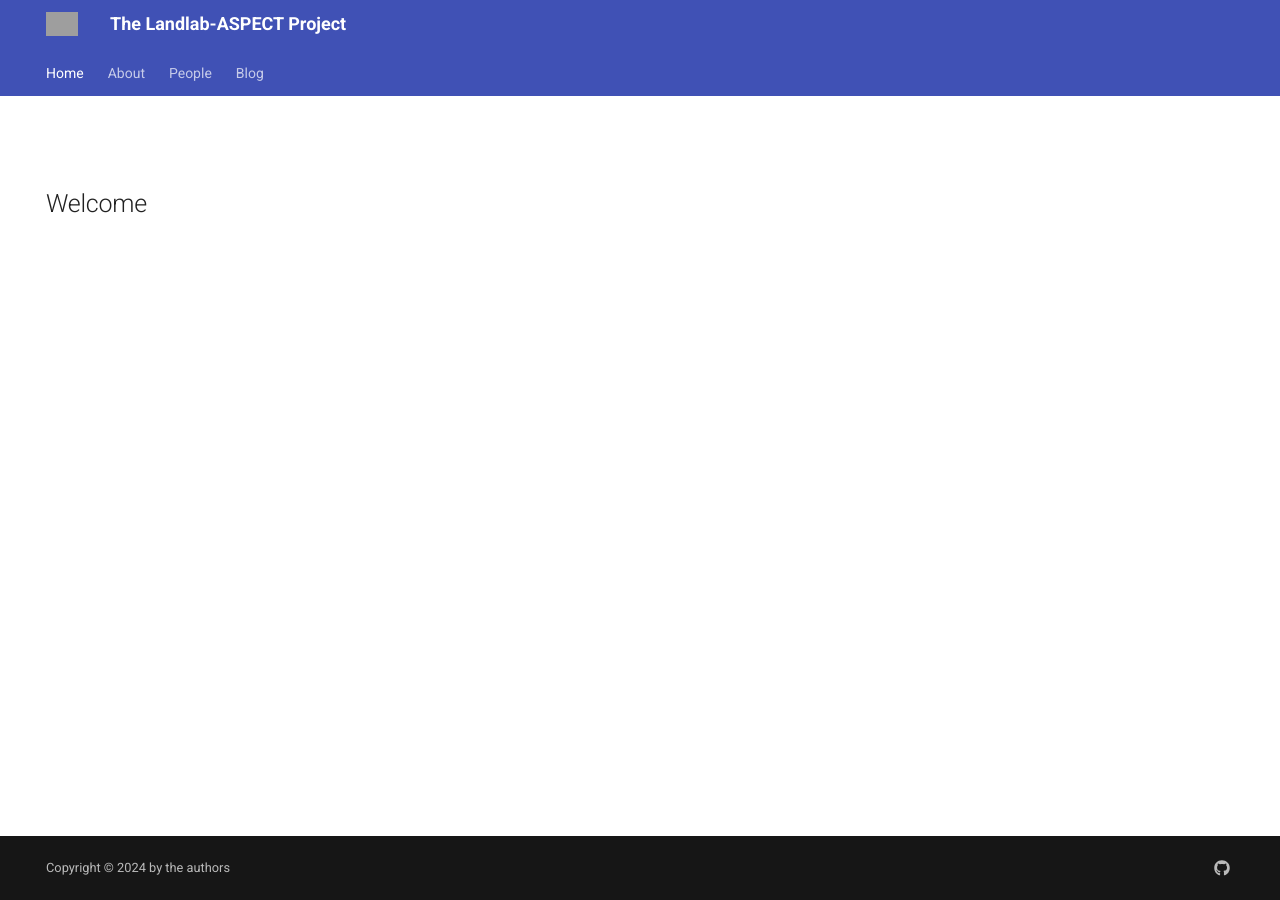
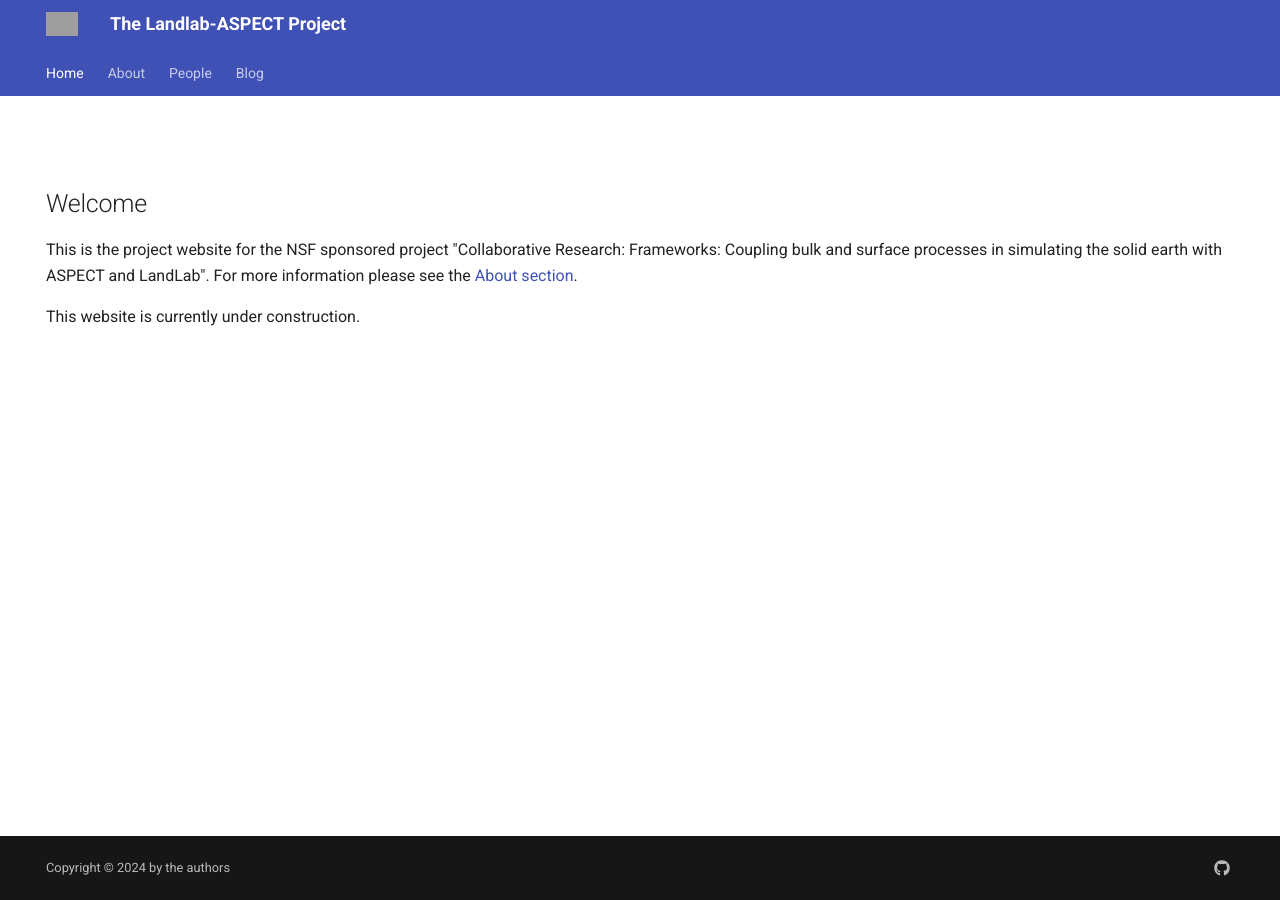
Before and after one commit to landlab-aspect/landlab-aspect.github.io, an MkDocs documentation site: the page built from docs/index.md, in a window 1280 px wide. Built offline with MkDocs 1.6.1 and Material for MkDocs 9.7.7, drawn with Linux system fonts in a browser that asks for light colours; grey boxes are pictures that could not be loaded.

Commit message:
update index

```diff
--- a/docs/index.md
+++ b/docs/index.md
@@ -5,6 +5,8 @@ hide:
   - toc
 ---
 #
+## Welcome
 
+This is the project website for the NSF sponsored project "Collaborative Research: Frameworks: Coupling bulk and surface processes in simulating the solid earth with ASPECT and LandLab". For more information please see the [About section](about.md).
 
-## Welcome
+This website is currently under construction.
```
